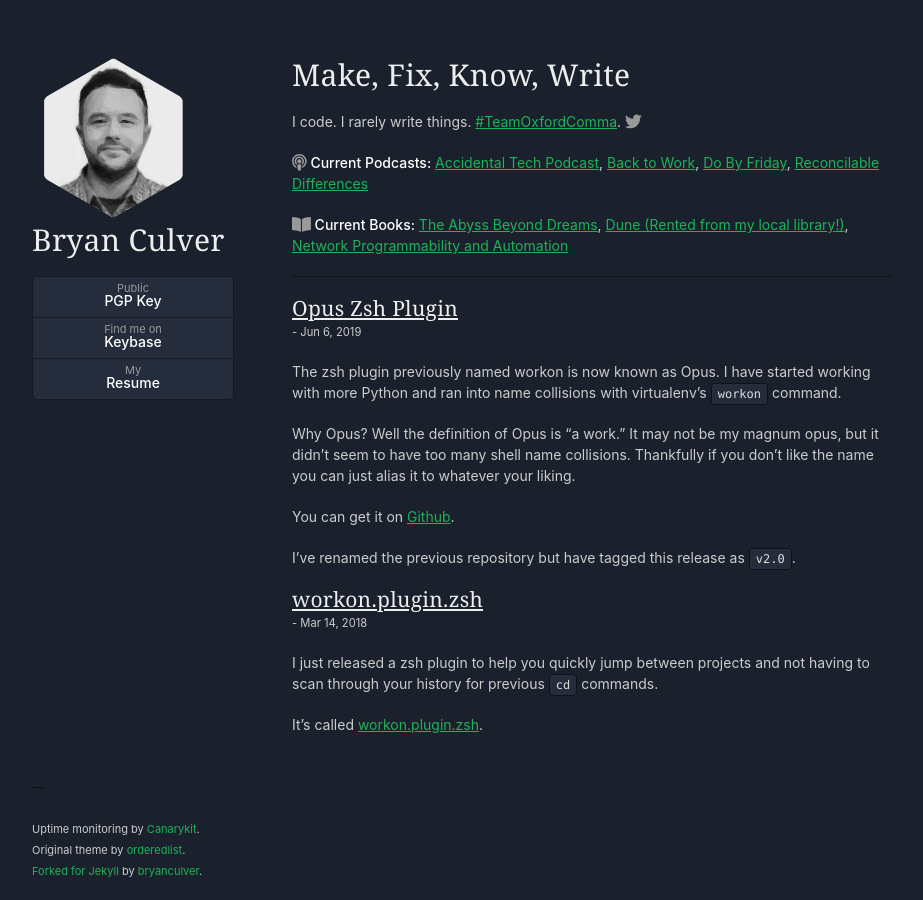
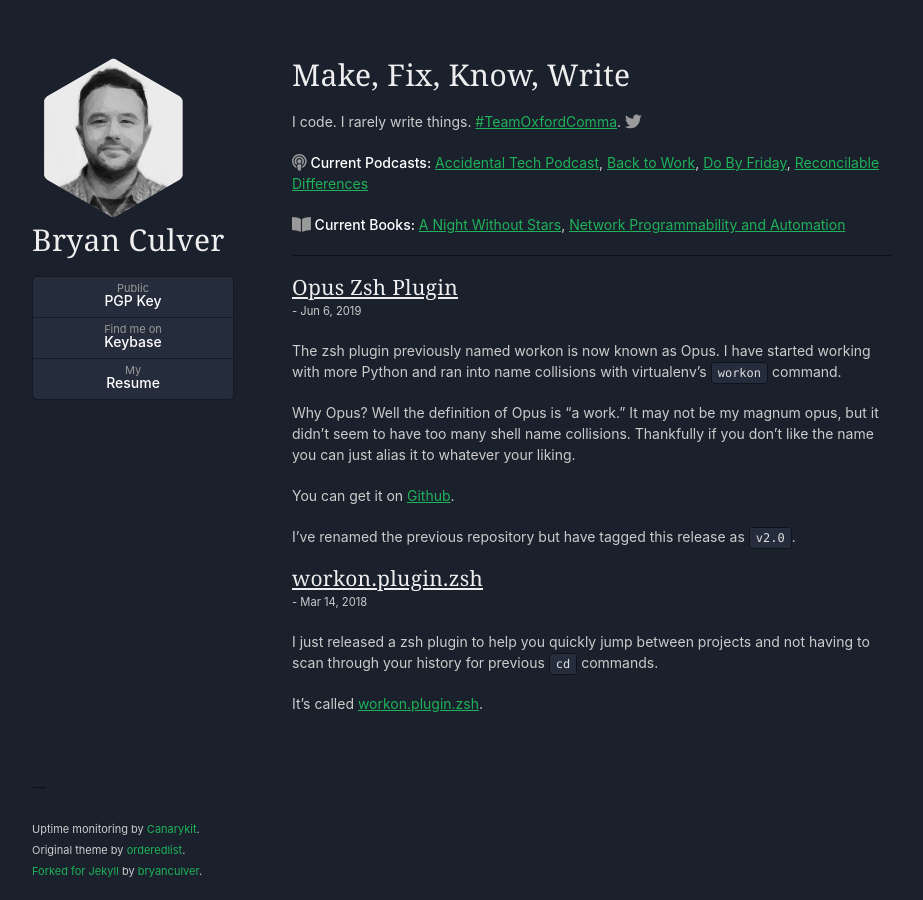
Before and after one commit to bryanculver/bryanculver.github.io, a Jekyll site: the page built from index.html, in a window 1280 px wide. Shown: the whole page, without its empty margins (178-1101 px from the left). Built offline with Jekyll 4.4.1, drawn with Linux system fonts in a browser that asks for light colours.

Commit message:
Update books

```diff
--- a/index.html
+++ b/index.html
@@ -20,7 +20,6 @@
   <strong><svg xmlns="http://www.w3.org/2000/svg" viewBox="0 0 576 512" class="icon"><path d="M542.22 32.05c-54.8 3.11-163.72 14.43-230.96 55.59-4.64 2.84-7.27 7.89-7.27 13.17v363.87c0 11.55 12.63 18.85 23.28 13.49 69.18-34.82 169.23-44.32 218.7-46.92 16.89-.89 30.02-14.43 30.02-30.66V62.75c.01-17.71-15.35-31.74-33.77-30.7zM264.73 87.64C197.5 46.48 88.58 35.17 33.78 32.05 15.36 31.01 0 45.04 0 62.75V400.6c0 16.24 13.13 29.78 30.02 30.66 49.49 2.6 149.59 12.11 218.77 46.95 10.62 5.35 23.21-1.94 23.21-13.46V100.63c0-5.29-2.62-10.14-7.27-12.99z"/></svg>
   Current Books:</strong>
 
-  <a href="https://www.amazon.com/dp/B00JI4ZSJM/ref=cm_sw_em_r_mt_dp_U_ORabDbVGRHQD8" target="_blank">The Abyss Beyond Dreams</a>,
-  <a href="https://www.amazon.com/dp/B00B7NPRY8/ref=cm_sw_em_r_mt_dp_U_DSabDbGJR0NCJ" target="_blank">Dune (Rented from my local library!)</a>,
-  <a href="https://www.amazon.com/dp/B079K6HWQX/ref=cm_sw_em_r_mt_dp_U_f8K0CbA2MATSD" target="_blank">Network Programmability and Automation</a>
+  <a href="https://www.amazon.com/dp/B01A4AQWRK/" target="_blank">A Night Without Stars</a>,
+  <a href="https://www.amazon.com/dp/B079K6HWQX/" target="_blank">Network Programmability and Automation</a>
 </p>
```
